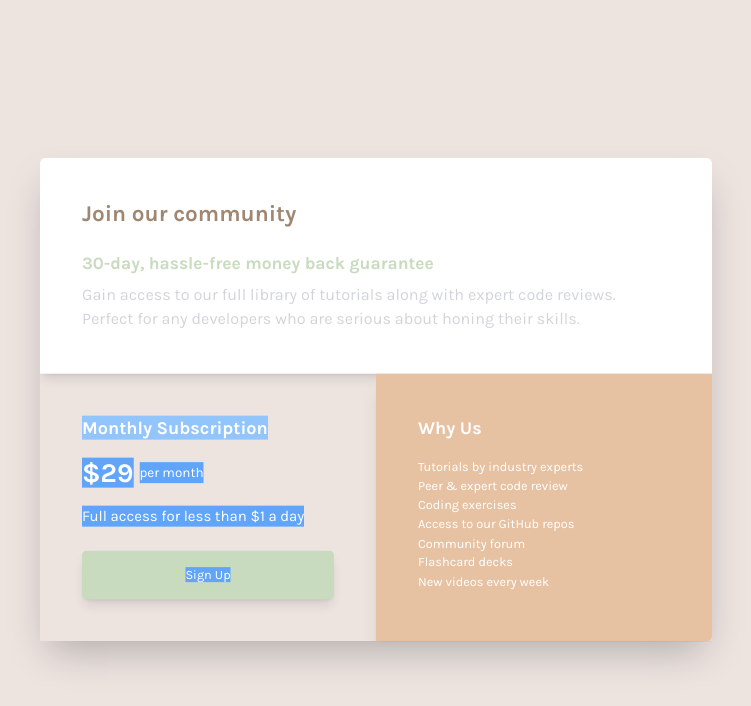
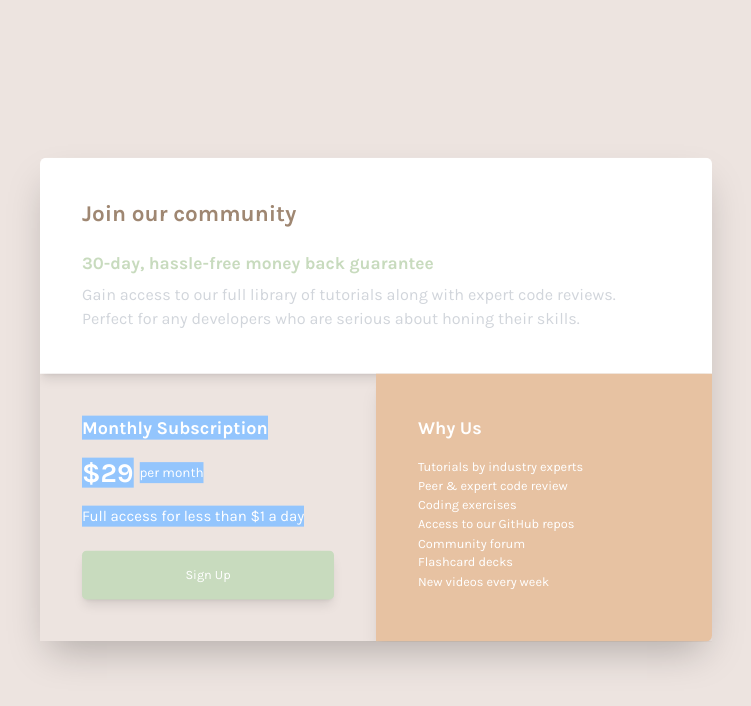
Before and after one commit to lucaspausin/Single-price-grid-component, a website: page index.html in a window 1280 px wide. Shown: the whole page, without its empty margins (264-1015 px from the left). Drawn offline with Linux system fonts and the light colour scheme.

Commit message:
Upgrades

```diff
--- a/index.html
+++ b/index.html
@@ -47,16 +47,16 @@
 						Monthly Subscription
 					</h2>
 					<div class="flex items-center gap-2">
-						<p class="w-fit bg-blue-400 text-4xl font-bold">&dollar;29</p>
-						<p class="w-fit bg-blue-400 text-base lg:text-lg">per month</p>
+						<p class="w-fit bg-blue-300 text-4xl font-bold">&dollar;29</p>
+						<p class="w-fit bg-blue-300 text-base lg:text-lg">per month</p>
 					</div>
-					<p class="w-fit bg-blue-400 lg:mb-2 lg:text-xl">
+					<p class="w-fit bg-blue-300 lg:mb-2 lg:text-xl">
 						Full access for less than &dollar;1 a day
 					</p>
 					<button
 						class="rounded-md bg-textAlt py-3 shadow-lg transition-all duration-300 ease-in-out hover:bg-white hover:text-black hover:underline lg:py-5"
 					>
-						<span class="w-fit bg-blue-400">Sign Up</span>
+						<span class="w-fit">Sign Up</span>
 					</button>
 				</article>
 				<article
```
Also changed, not shown: public/styles.css.
